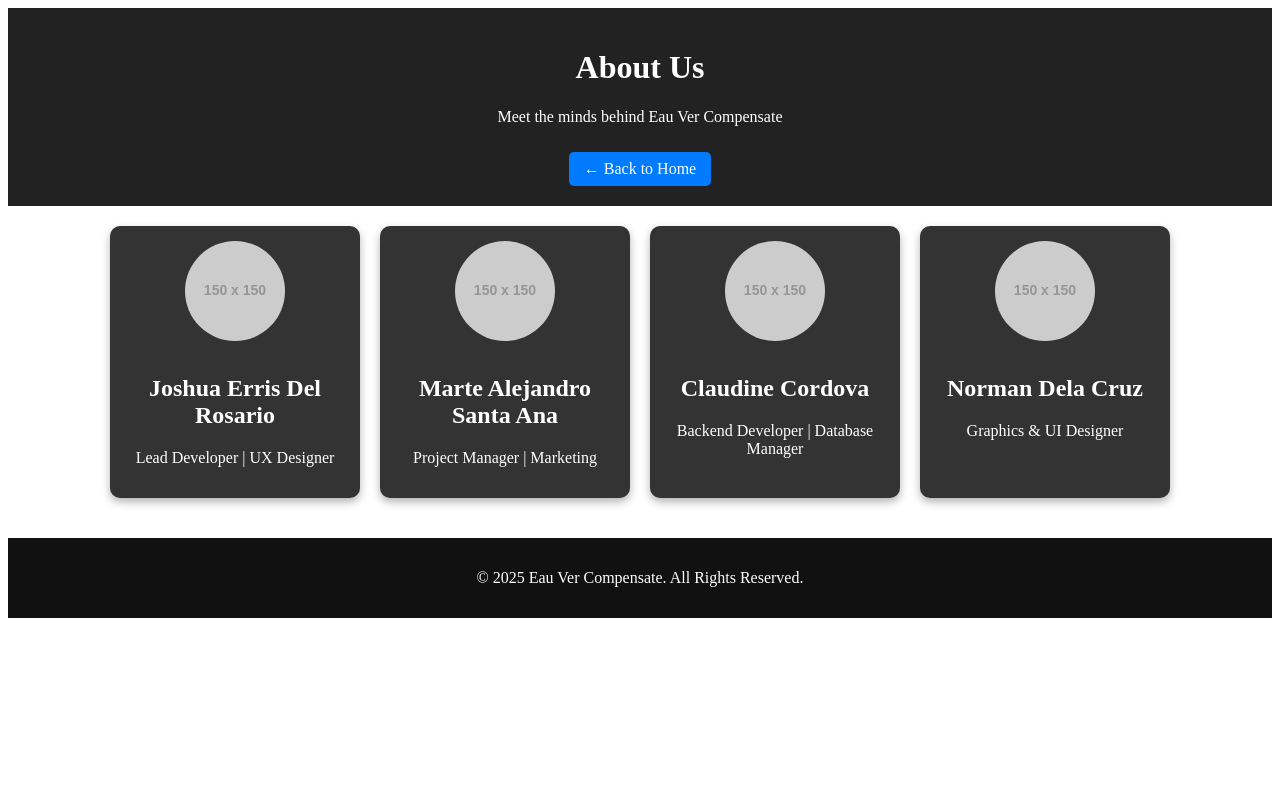
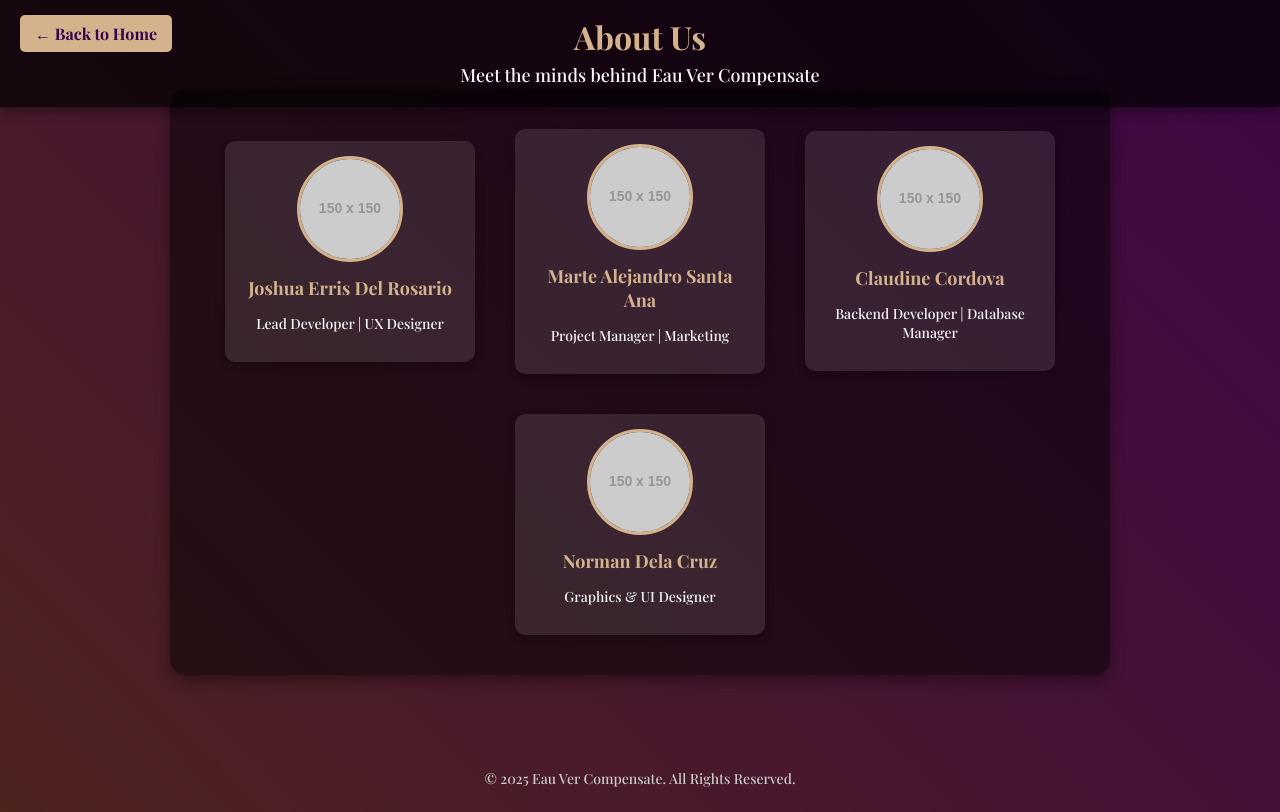
Before and after one commit to KKlodwalda/About-Page, a plain HTML site: page index.html in a window 1280 px wide. Drawn offline with nearby package versions, Linux system fonts and the light colour scheme; placeholder pictures from the web are drawn by us.

Commit message:
Update styles.css

```diff
--- a/styles.css
+++ b/styles.css
@@ -1,53 +1,142 @@
+@import url('https://fonts.googleapis.com/css2?family=Great+Vibes&family=Playfair+Display:wght@500;700&display=swap');
+
+body {
+    margin: 0;
+    padding: 0;
+    height: 100vh;
+    display: flex;
+    flex-direction: column;
+    justify-content: center;
+    align-items: center;
+    text-align: center;
+    font-family: 'Playfair Display', serif;
+    color: white;
+    overflow: auto;
+    background: linear-gradient(45deg, #5b3b00, #3a004d);
+    background-size: 200% 200%;
+    animation: gradientMove 6s infinite alternate;
+}
+
+@keyframes gradientMove {
+    0% {
+        background-position: 0% 50%;
+    }
+    100% {
+        background-position: 100% 50%;
+    }
+}
+
 header {
+    position: fixed;
+    top: 0;
+    left: 0;
+    width: 100%;
+    padding: 15px 0;
+    background: rgba(0, 0, 0, 0.7);
     text-align: center;
-    padding: 20px;
-    background: #222;
-    color: white;
+    box-shadow: 0px 4px 10px rgba(0, 0, 0, 0.4);
+    z-index: 1000;
+}
+
+header h1 {
+    margin: 0;
+    font-size: 32px;
+    font-weight: bold;
+    color: #d4b28c;
+}
+
+header p {
+    margin: 5px 0;
+    font-size: 18px;
+    color: #f8f9fa;
 }
 
 .back-btn {
-    display: inline-block;
-    margin-top: 10px;
+    position: absolute;
+    top: 15px;
+    left: 20px;
     padding: 8px 15px;
-    background: #007bff;
-    color: white;
+    background: #d4b28c;
+    color: #3a004d;
     text-decoration: none;
+    font-weight: bold;
     border-radius: 5px;
+    transition: 0.3s;
 }
 
 .back-btn:hover {
-    background: #0056b3;
+    background: #b89770;
 }
 
 .team-container {
     display: flex;
+    flex-wrap: wrap;
     justify-content: center;
-    gap: 20px;
-    flex-wrap: wrap;
+    align-items: center;
+    max-width: 900px;
+    margin: 100px auto 50px;
     padding: 20px;
+    background: rgba(0, 0, 0, 0.5);
+    border-radius: 15px;
+    box-shadow: 0px 5px 15px rgba(0, 0, 0, 0.4);
 }
 
 .team-member {
-    background: #333;
+    width: 220px;
+    margin: 20px;
+    text-align: center;
+    background: rgba(255, 255, 255, 0.1);
     padding: 15px;
     border-radius: 10px;
-    text-align: center;
-    color: white;
-    width: 220px;
-    box-shadow: 0 4px 8px rgba(0, 0, 0, 0.3);
+    box-shadow: 0px 4px 10px rgba(0, 0, 0, 0.3);
+    transition: transform 0.3s;
+}
+
+.team-member:hover {
+    transform: scale(1.05);
 }
 
 .team-member img {
     width: 100px;
     height: 100px;
     border-radius: 50%;
-    margin-bottom: 10px;
+    border: 3px solid #d4b28c;
+}
+
+.team-member h2 {
+    margin: 10px 0;
+    font-size: 18px;
+    color: #d4b28c;
+}
+
+.team-member p {
+    font-size: 14px;
+    color: #f8f9fa;
 }
 
 footer {
+    margin-top: 20px;
+    padding: 10px;
     text-align: center;
-    padding: 15px;
-    background: #111;
-    color: white;
-    margin-top: 20px;
+    font-size: 14px;
+    color: #ccc;
 }
+
+::-webkit-scrollbar {
+    width: 10px;
+}
+
+::-webkit-scrollbar-track {
+    background: #5b3b00;
+    border-radius: 10px;
+}
+
+::-webkit-scrollbar-thumb {
+    background: #3a004d;
+    border-radius: 10px;
+    border: 2px solid #d4b28c;
+}
+
+::-webkit-scrollbar-thumb:hover {
+    background: #4b0066;
+}
```
